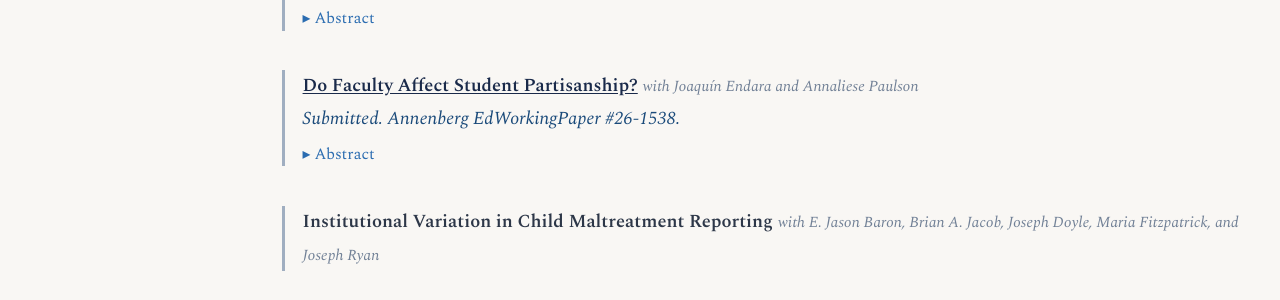
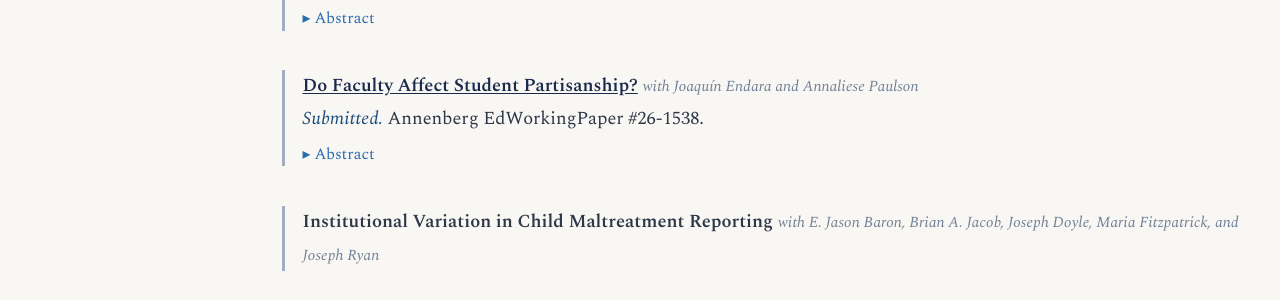
Before and after one commit to micah-baum/micah-baum.github.io, a Jekyll site: the page built from _pages/research.md, in a window 1280 px wide and 1215 px high. Shown: the part 699-999 px from the top of the window. Built offline with Jekyll 4.4.1, drawn with Linux system fonts in a browser that asks for light colours; some web fonts are replaced.

Commit message:
Update research.md

```diff
--- a/_pages/research.md
+++ b/_pages/research.md
@@ -120,7 +120,7 @@ author_profile: true
 
 <div class="paper-card paper-card--wip">
 <p><a href="https://micah-baum.github.io/files/baum-endara-paulson-partisanship-2026.pdf" target="_blank" class="paper-title-link"><strong>Do Faculty Affect Student Partisanship?</strong></a> <span class="coauthors">with Joaqu&iacute;n Endara and Annaliese Paulson</span><br>
-<span class="journal-name">Submitted. Annenberg EdWorkingPaper #26-1538. </span></p>
+<span class="journal-name">Submitted.</span> Annenberg EdWorkingPaper #26-1538. </p>
 <details class="paper-abstract">
 <summary>Abstract</summary>
 <div class="paper-abstract__body">We study whether Democratic college professors make their students more liberal. We link voter data to salary records from 33 state flagships and show that faculty skew Democratic, especially in the humanities and social sciences. We then use student transcripts from one flagship to estimate causal effects. Students become more liberal during college regardless of major and sort toward ideologically similar instructors. Exploiting plausibly random variation in when instructors teach courses, we find no effect of faculty partisanship on student partisanship. Text analysis shows exposure to liberal topics reflects student demand rather than instructor supply, leaving little room for indoctrination. </div>
```
